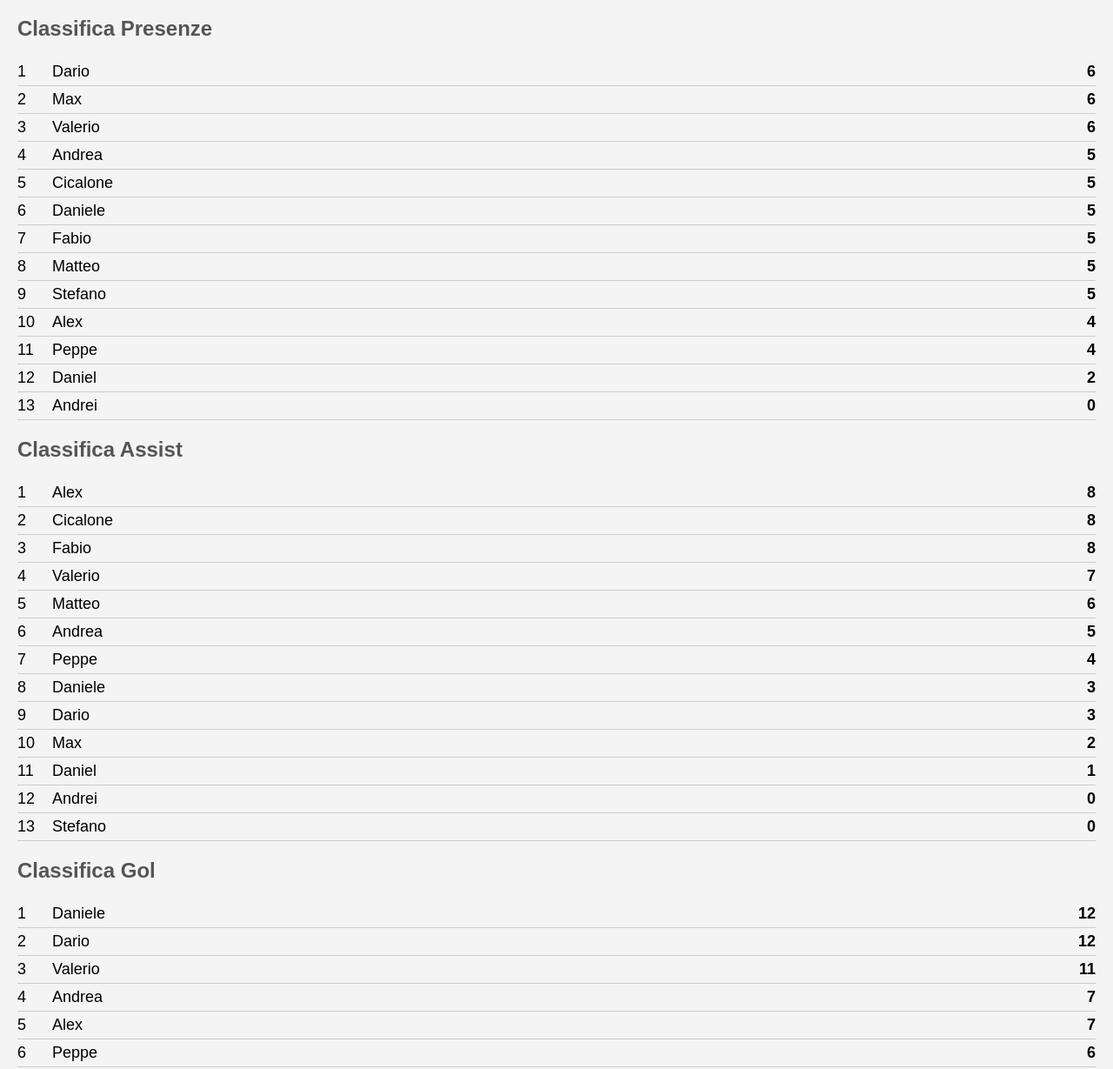
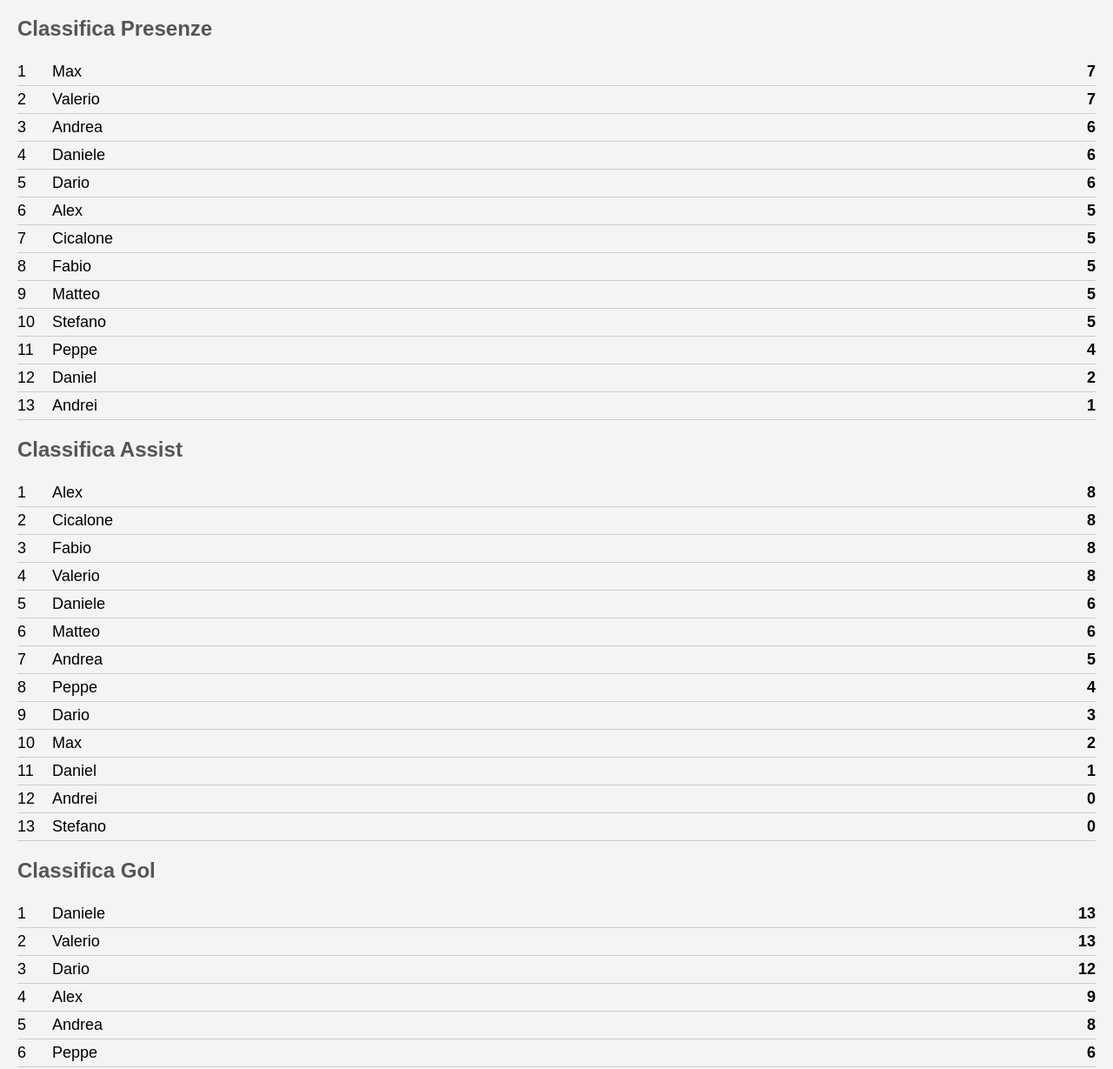
Before and after one commit to andreagit88/Calcetto2025-26, a plain HTML site: page index.html in a window 1280 px wide. Shown: the part 61-1290 px from the top of the page at 87% size. Drawn offline with Linux system fonts and the light colour scheme.

Commit message:
28-10-25

```diff
--- a/index.html
+++ b/index.html
@@ -12,19 +12,19 @@
 
     <h2>Classifica Presenze</h2>
     <ul class="classifica">
-        <li><span class="numero">1</span><span class="nome">Dario</span><span class="presenze">6</span></li>
-        <li><span class="numero">2</span><span class="nome">Max</span><span class="presenze">6</span></li>
-        <li><span class="numero">3</span><span class="nome">Valerio</span><span class="presenze">6</span></li>
-        <li><span class="numero">4</span><span class="nome">Andrea</span><span class="presenze">5</span></li>
-        <li><span class="numero">5</span><span class="nome">Cicalone</span><span class="presenze">5</span></li>
-        <li><span class="numero">6</span><span class="nome">Daniele</span><span class="presenze">5</span></li>
-        <li><span class="numero">7</span><span class="nome">Fabio</span><span class="presenze">5</span></li>
-        <li><span class="numero">8</span><span class="nome">Matteo</span><span class="presenze">5</span></li>
-        <li><span class="numero">9</span><span class="nome">Stefano</span><span class="presenze">5</span></li>
-        <li><span class="numero">10</span><span class="nome">Alex</span><span class="presenze">4</span></li>
+        <li><span class="numero">1</span><span class="nome">Max</span><span class="presenze">7</span></li>
+        <li><span class="numero">2</span><span class="nome">Valerio</span><span class="presenze">7</span></li>
+        <li><span class="numero">3</span><span class="nome">Andrea</span><span class="presenze">6</span></li>
+        <li><span class="numero">4</span><span class="nome">Daniele</span><span class="presenze">6</span></li>
+        <li><span class="numero">5</span><span class="nome">Dario</span><span class="presenze">6</span></li>
+        <li><span class="numero">6</span><span class="nome">Alex</span><span class="presenze">5</span></li>
+        <li><span class="numero">7</span><span class="nome">Cicalone</span><span class="presenze">5</span></li>
+        <li><span class="numero">8</span><span class="nome">Fabio</span><span class="presenze">5</span></li>
+        <li><span class="numero">9</span><span class="nome">Matteo</span><span class="presenze">5</span></li>
+        <li><span class="numero">10</span><span class="nome">Stefano</span><span class="presenze">5</span></li>
         <li><span class="numero">11</span><span class="nome">Peppe</span><span class="presenze">4</span></li>
         <li><span class="numero">12</span><span class="nome">Daniel</span><span class="presenze">2</span></li>
-        <li><span class="numero">13</span><span class="nome">Andrei</span><span class="presenze">0</span></li>
+        <li><span class="numero">13</span><span class="nome">Andrei</span><span class="presenze">1</span></li>
     </ul>
 
     <h2>Classifica Assist</h2>
@@ -32,11 +32,11 @@
         <li><span class="numero">1</span><span class="nome">Alex</span><span class="assist">8</span></li>
         <li><span class="numero">2</span><span class="nome">Cicalone</span><span class="assist">8</span></li>
         <li><span class="numero">3</span><span class="nome">Fabio</span><span class="assist">8</span></li>
-        <li><span class="numero">4</span><span class="nome">Valerio</span><span class="assist">7</span></li>
-        <li><span class="numero">5</span><span class="nome">Matteo</span><span class="assist">6</span></li>
-        <li><span class="numero">6</span><span class="nome">Andrea</span><span class="assist">5</span></li>
-        <li><span class="numero">7</span><span class="nome">Peppe</span><span class="assist">4</span></li>
-        <li><span class="numero">8</span><span class="nome">Daniele</span><span class="assist">3</span></li>
+        <li><span class="numero">4</span><span class="nome">Valerio</span><span class="assist">8</span></li>
+        <li><span class="numero">5</span><span class="nome">Daniele</span><span class="assist">6</span></li>
+        <li><span class="numero">6</span><span class="nome">Matteo</span><span class="assist">6</span></li>
+        <li><span class="numero">7</span><span class="nome">Andrea</span><span class="assist">5</span></li>
+        <li><span class="numero">8</span><span class="nome">Peppe</span><span class="assist">4</span></li>
         <li><span class="numero">9</span><span class="nome">Dario</span><span class="assist">3</span></li>
         <li><span class="numero">10</span><span class="nome">Max</span><span class="assist">2</span></li>
         <li><span class="numero">11</span><span class="nome">Daniel</span><span class="assist">1</span></li>
@@ -46,22 +46,22 @@
 
     <h2>Classifica Gol</h2>
     <ul class="classifica">
-        <li><span class="numero">1</span><span class="nome">Daniele</span><span class="gol">12</span></li>
-        <li><span class="numero">2</span><span class="nome">Dario</span><span class="gol">12</span></li>
-        <li><span class="numero">3</span><span class="nome">Valerio</span><span class="gol">11</span></li>
-        <li><span class="numero">4</span><span class="nome">Andrea</span><span class="gol">7</span></li>
-        <li><span class="numero">5</span><span class="nome">Alex</span><span class="gol">7</span></li>
+        <li><span class="numero">1</span><span class="nome">Daniele</span><span class="gol">13</span></li>
+        <li><span class="numero">2</span><span class="nome">Valerio</span><span class="gol">13</span></li>
+        <li><span class="numero">3</span><span class="nome">Dario</span><span class="gol">12</span></li>
+        <li><span class="numero">4</span><span class="nome">Alex</span><span class="gol">9</span></li>
+        <li><span class="numero">5</span><span class="nome">Andrea</span><span class="gol">8</span></li>
         <li><span class="numero">6</span><span class="nome">Peppe</span><span class="gol">6</span></li>
         <li><span class="numero">7</span><span class="nome">Max</span><span class="gol">5</span></li>
         <li><span class="numero">8</span><span class="nome">Cicalone</span><span class="gol">4</span></li>
         <li><span class="numero">9</span><span class="nome">Fabio</span><span class="gol">4</span></li>
         <li><span class="numero">10</span><span class="nome">Stefano</span><span class="gol">4</span></li>
         <li><span class="numero">11</span><span class="nome">Daniel</span><span class="gol">2</span></li>
-        <li><span class="numero">12</span><span class="nome">Andrei</span><span class="presenze">0</span></li>
+        <li><span class="numero">12</span><span class="nome">Andrei</span><span class="presenze">1</span></li>
         <li><span class="numero">13</span><span class="nome">Matteo</span><span class="gol">0</span></li>
     </ul>
 
-    <p class="aggiornamento">Classifica aggiornata il 21/10/2025 alle ore 22:23</p>
+    <p class="aggiornamento">Classifica aggiornata il 28/10/2025 alle ore 22:20</p>
 
     <h2>Regolamento</h2>
     <ul class="regolamento">
```
